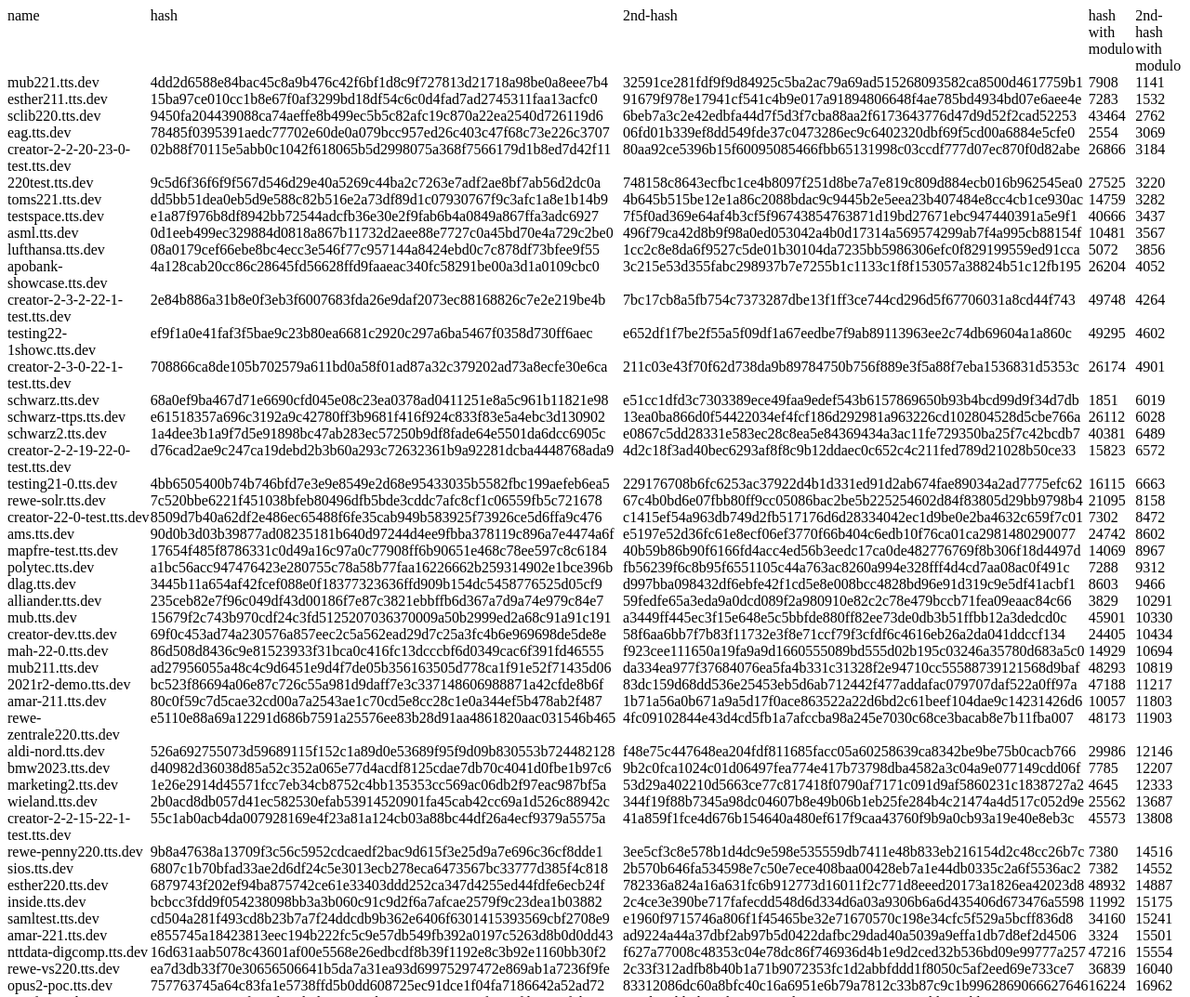
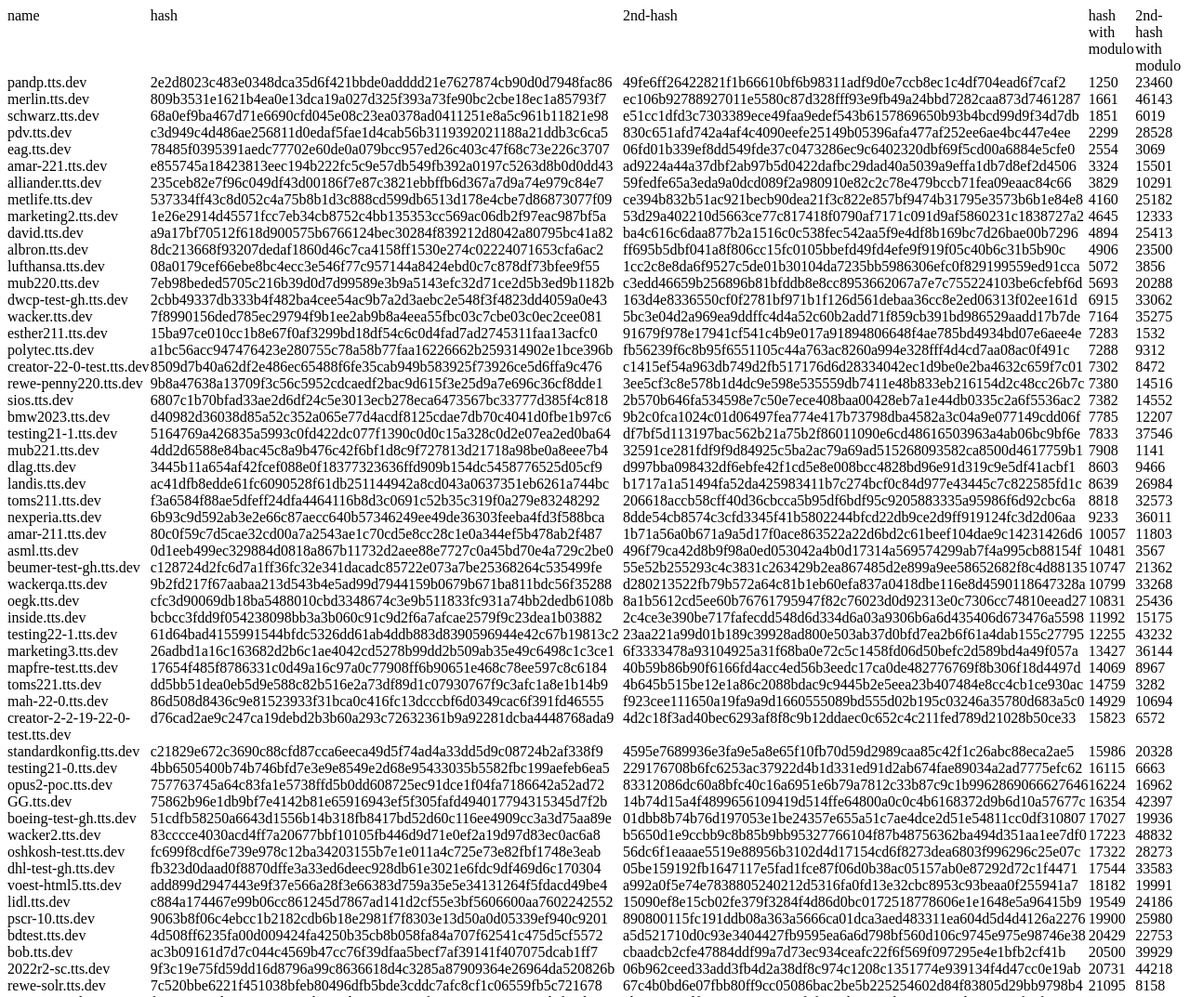
Before and after one commit to ttskp/vader2-test-id-website, a plain HTML site: page index.html in a window 1280 px wide. Shown: the top 1073 px of the page at 93% size. Drawn offline with Linux system fonts and the light colour scheme.

Commit message:
Update index.html

```diff
--- a/index.html
+++ b/index.html
@@ -48,7 +48,7 @@
         hashWithModulo: parseInt(hash, 16) % 49999,
         hash2WithModulo: parseInt(hash2, 16) % 49999
       }
-    }))).sort((a, b) => a.hash2WithModulo - b.hash2WithModulo);
+    }))).sort((a, b) => a.hashWithModulo - b.hashWithModulo);
 
     const elements = result.flatMap(entry => {
       return [
```
